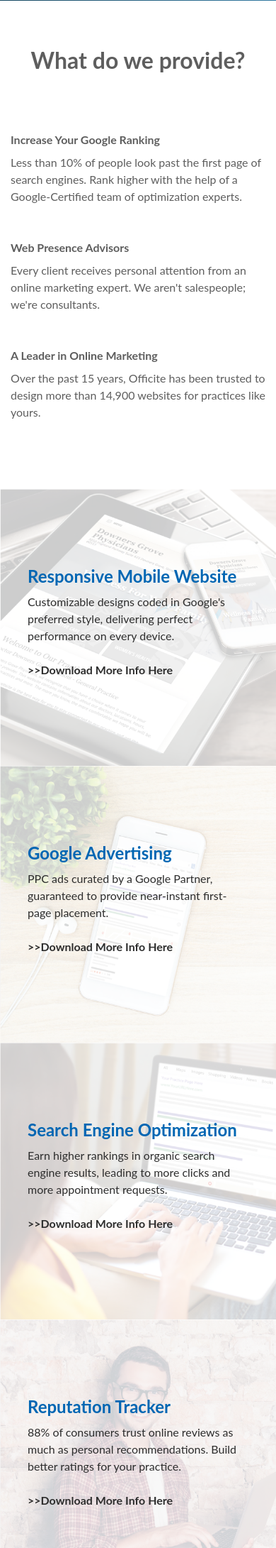
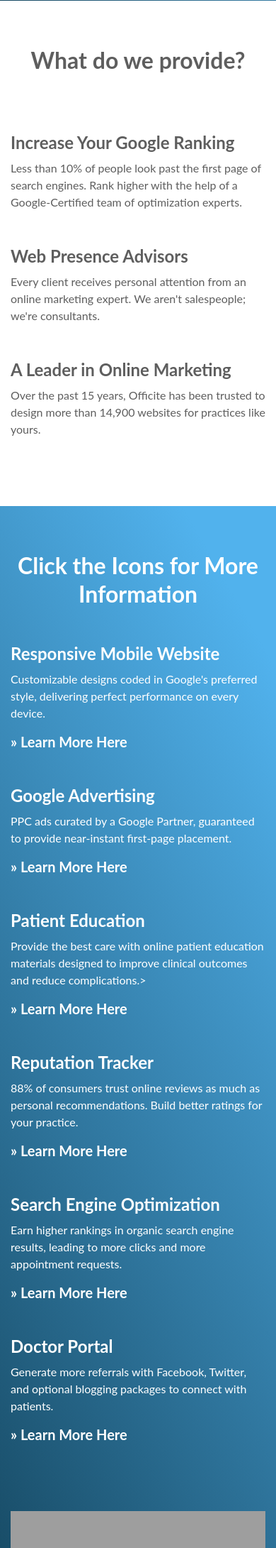
Before and after one commit to ProgrammingBishop/webAndEmailDevelopment, a PHP site: page /html/global.html in a window 390 px wide. Shown: the part 1177-3358 px from the top of the page at 71% size. Run offline with PHP 8.4, Linux system fonts and the light colour scheme; some libraries are stand-ins or nearby versions; grey boxes are pictures that could not be loaded.

Commit message:
Updated feature section

```diff
--- a/officiteLandingPage/css/designs.css
+++ b/officiteLandingPage/css/designs.css
@@ -5,7 +5,7 @@ Designs Styles
 */
 
 #designs {
-    margin: 5rem 0;
+    margin: 8rem 0 5rem  0;
 }
 
 .designs-out {
--- a/officiteLandingPage/css/downloads.css
+++ /dev/null
@@ -1,141 +0,0 @@
-/*
-===========
-Form Styles
-===========
-*/
-
-#downloads img {
-    max-width:  100%;
-    width:      100%;
-    transition: .3s;
-    opacity:    .2;
-    cursor:     pointer;
-}
-
-.downloadable {
-    padding: 0 !important;
-}
-
-.downloads-out {
-    opacity:    0;
-    transition: .3s;
-}
-
-.downloads-in {
-    opacity: 1;
-}
-
-#downloads .download-h4 {
-    font-size:   2rem;
-    line-height: 2.5rem;
-    font-weight: 700;
-    text-align:  left;
-    color:       #0066b3;
-}
-
-#downloads .download-p {
-    font-size:   1.5rem;
-    line-height: 2rem;
-    font-weight: 400;
-    text-align:  left;
-    color:       #2d2d2d;
-}
-
-#downloads img:hover {
-    opacity:    1;
-    transition: .3s;
-}
-
-#downloadable-container {
-    position:   relative;
-    text-align: center;
-    color:      #ffffff;
-}
-
-#downloads .centered {
-    position:          absolute;
-    top:               50%;
-    left:              50%;
-    -webkit-transform: translate(-50%, -50%);
-        -ms-transform: translate(-50%, -50%);
-            transform: translate(-50%, -50%);
-    color:             #00aad8;
-    text-decoration:   none;
-    width:             80%;
-}
-
-/*
-=============
-Media Queries
-=============
-*/
-
-@media (max-width: 1200px) {
-
-    #downloads .download-h4 {
-        font-size:   1.5rem;
-        line-height: 2rem;
-    }
-
-    #downloads .download-p {
-        font-size:   1rem;
-        line-height: 1.5rem;
-    }
-
-}
-
-@media (max-width: 992px) {
-
-    #downloads .download-h4 {
-        font-size:   2rem;
-        line-height: 2.5rem;
-    }
-
-    #downloads .download-p {
-        font-size:   1.5rem;
-        line-height: 2rem;
-    }
-
-}
-
-@media (max-width: 780px) {
-
-    #downloads .download-h4 {
-        font-size:   1.5rem;
-        line-height: 2rem;
-    }
-
-    #downloads .download-p {
-        font-size:   1rem;
-        line-height: 1.5rem;
-    }
-
-}
-
-@media (max-width: 575px) {
-
-    #downloads .download-h4 {
-        font-size:   2rem;
-        line-height: 2.5rem;
-    }
-
-    #downloads .download-p {
-        font-size:   1.5rem;
-        line-height: 2rem;
-    }
-
-}
-
-@media (max-width: 450px) {
-
-    #downloads .download-h4 {
-        font-size:   1.5rem;
-        line-height: 2rem;
-    }
-
-    #downloads .download-p {
-        font-size:   1rem;
-        line-height: 1.5rem;
-    }
-
-}
--- /dev/null
+++ b/officiteLandingPage/css/features.css
@@ -0,0 +1,110 @@
+/*
+===============
+Features Styles
+===============
+*/
+
+
+#features {
+    background:
+        linear-gradient(
+            240deg,
+            rgba(81, 178, 237, 1) 10%,
+            rgba(21,  71,  96, 1)
+        );
+    padding: 5rem 0;
+}
+
+.features-out {
+    opacity:    0;
+    transition: .3s;
+}
+
+.features-in {
+    opacity: 1;
+}
+
+.mobile-download {
+    display: none;
+}
+
+#features h2 {
+    text-align:  center;
+    margin:      0 0 2rem 0;
+    color:      #ffffff;
+}
+
+#features h4 {
+    text-align: center;
+    color:      #ffffff;
+}
+
+#features p {
+    color: #ffffff;
+}
+
+#features .feature-icon {
+    max-width:  30%;
+    margin:     1rem auto 2rem auto;
+    display:    block;
+    transition: .3s
+}
+
+#features .feature-icon:hover {
+    opacity:    .5;
+    transition: .3s;
+    cursor:     pointer;
+}
+
+#features #feature-phone {
+    max-width: 100%;
+    margin:    4rem 0 -10rem 0;
+}
+
+#features a {
+    text-decoration: none;
+}
+
+/*
+=============
+Media Queries
+=============
+*/
+
+@media (max-width: 992px) {
+
+    #features {
+        padding: 4rem 0;
+    }
+
+}
+
+@media (max-width: 767px) {
+
+    .feature {
+        margin: 1rem 0;
+    }
+
+    #features .feature-icon {
+        max-width: 90%;
+    }
+
+    #features h4 {
+        text-align: left;
+    }
+
+}
+
+@media (max-width: 576px) {
+
+    .mobile-download {
+        display:    block;
+        transition: .3s;
+    }
+
+    .mobile-download p {
+        font-size:   1.25rem;
+        font-weight: 700;
+    }
+
+}
--- a/officiteLandingPage/css/global.css
+++ b/officiteLandingPage/css/global.css
@@ -80,8 +80,8 @@ Media Queries
     }
 
     h4 {
-        font-size:   1rem;
-        line-height: 1.5rem;
+        font-size:   1.5rem;
+        line-height: 2rem;
     }
 
     p {
--- a/officiteLandingPage/html/global.html
+++ b/officiteLandingPage/html/global.html
@@ -32,7 +32,7 @@
         <link href="../css/form.css"       rel="stylesheet" />
         <link href="../css/designs.css"    rel="stylesheet" />
         <link href="../css/services.css"   rel="stylesheet" />
-        <link href="../css/downloads.css"   rel="stylesheet" />
+        <link href="../css/features.css"   rel="stylesheet" />
         <link href="../css/newsletter.css" rel="stylesheet" />
         <link href="../css/footer.css"     rel="stylesheet" />
     <!-- End Stylesheets -->
@@ -299,7 +299,7 @@
                     <div class="col-12 col-lg-4 service">
                         <div class="row">
                             <div class="col-3 col-lg-12 hidden-xs-down">
-                                <img src="../img/icons/service/responsive.png" alt="Responsive Design">
+                                <img src="https://s3.amazonaws.com/officite-eblast/2018-global/landingPage/icons/services/responsive.png" alt="Responsive Design">
                             </div>
 
                             <div class="col-12 col-sm-9 col-lg-12">
@@ -315,7 +315,7 @@
                     <div class="col-12 col-lg-4 service">
                         <div class="row">
                             <div class="col-3 col-lg-12 hidden-xs-down">
-                                <img src="../img/icons/service/seo.png" alt="Search Engine Optimization">
+                                <img src="https://s3.amazonaws.com/officite-eblast/2018-global/landingPage/icons/services/seo.png" alt="Search Engine Optimization">
                             </div>
 
                             <div class="col-12 col-sm-9 col-lg-12">
@@ -331,7 +331,7 @@
                     <div class="col-12 col-lg-4 service">
                         <div class="row">
                             <div class="col-3 col-lg-12 hidden-xs-down">
-                                <img src="../img/icons/service/collaboration.png" alt="Collaboration">
+                                <img src="https://s3.amazonaws.com/officite-eblast/2018-global/landingPage/icons/services/collaboration.png" alt="Collaboration">
                             </div>
 
                             <div class="col-12 col-sm-9 col-lg-12">
@@ -349,98 +349,159 @@
     <!-- End Services -->
 
 
-    <!-- Downloads -->
-        <section id="downloads" name="downloads">
-            <div class="container-fluid">
-                <div class="row downloads-out">
+    <!-- Features -->
+        <section id="features" name="features">
+            <div class="container">
+                <h2 id="features-h2">Click the Icons for More Information</h2>
 
-                <!-- Download 1 -->
-                    <div class="col-12 col-sm-6 col-lg-4 downloadable" id="downloadable-01">
-                        <a href="../pdf/PremiumWebsite.pdf" download>
-                            <img src="../img/downloadImages/responsiveWebsite.jpg" alt="Responsive Mobile Website">
+            <!-- Features -->
+                <div class="row align-items-start justify-content-center features-out">
 
-                            <div class="centered" name="downloadable-01">
-                                <h4 class="download-h4">Responsive Mobile Website</h4>
+                <!-- Feature 1 -->
+                    <div class="col-12 col-md-6 col-lg-4 feature">
+                        <div class="row">
+                            <div class="col-3 col-md-12 hidden-xs-down">
+                                <a href="https://s3.amazonaws.com/officite-eblast/2018-global/landingPage/pdf/PremiumWebsite.pdf" target="_blank">
+                                    <img src="../img/icons/white/feature-01.png" alt="Product Icon" class="feature-icon">
+                                </a>
+                            </div>
 
-                                <p class="download-p">Customizable designs coded in Google&#39;s preferred style, delivering perfect performance on every device.<br /><br /><b>&#62;&#62;Download More Info Here</b></p>
+                            <div class="col-12 col-sm-9 col-md-12">
+                                <h4>Responsive Mobile Website</h4>
+
+                                <p>Customizable designs coded in Google&#39;s preferred style, delivering perfect performance on every device.</p>
+
+                                <a href="https://s3.amazonaws.com/officite-eblast/2018-global/landingPage/pdf/PremiumWebsite.pdf" target="_blank" class="mobile-download">
+                                    <p>&raquo; Learn More Here</p>
+                                </a>
                             </div>
-                        </a>
+                        </div>
                     </div>
-                <!-- End Download 1 -->
+                <!-- End Feature 1 -->
 
-                <!-- Download 2 -->
-                    <div class="col-12 col-sm-6 col-lg-4 downloadable" id="downloadable-02">
-                        <a href="../pdf/googleAdvertising.pdf" download>
-                            <img src="../img/downloadImages/googleAdvertising.jpg" alt="Google Advertising">
+                <!-- Feature 2 -->
+                    <div class="col-12 col-md-6 col-lg-4 feature">
+                        <div class="row">
+                            <div class="col-3 col-md-12 hidden-xs-down">
+                                <a href="https://s3.amazonaws.com/officite-eblast/2018-global/landingPage/pdf/googleAdvertising.pdf" target="_blank">
+                                    <img src="../img/icons/white/feature-02.png" alt="Product Icon" class="feature-icon">
+                                </a>
+                            </div>
 
-                            <div class="centered" name="downloadable-02">
-                                <h4 class="download-h4">Google Advertising</h4>
+                            <div class="col-12 col-sm-9 col-md-12">
+                                <h4>Google Advertising</h4>
 
-                                <p class="download-p">PPC ads curated by a Google Partner, guaranteed to provide near&#45;instant first&#45;page placement.<br /><br /><b>&#62;&#62;Download More Info Here</b></p>
+                                <p>PPC ads curated by a Google Partner, guaranteed to provide near&#45;instant first&#45;page placement.</p>
+
+                                <a href="https://s3.amazonaws.com/officite-eblast/2018-global/landingPage/pdf/googleAdvertising.pdf" target="_blank" class="mobile-download">
+                                    <p>&raquo; Learn More Here</p>
+                                </a>
                             </div>
-                        </a>
+                        </div>
                     </div>
-                <!-- End Download 2 -->
+                <!-- End Feature 2 -->
 
-                <!-- Download 3 -->
-                    <div class="col-12 col-sm-6 col-lg-4 downloadable" id="downloadable-03">
-                        <a href="../pdf/SEO.pdf" download>
-                            <img src="../img/downloadImages/searchOptimization.jpg" alt="Search Engine Optimization">
+                <!-- Feature 3 -->
+                    <div class="col-12 col-md-6 col-lg-4 feature">
+                        <div class="row">
+                            <div class="col-3 col-md-12 hidden-xs-down">
+                                <a href="https://www.officite.com/downloads/patient-education/" target="_blank" class="patient__pdf">
+                                    <img src="../img/icons/white/feature-03.png" alt="Product Icon" class="feature-icon">
+                                </a>
+                            </div>
 
-                            <div class="centered" name="downloadable-03">
-                                <h4 class="download-h4">Search Engine Optimization</h4>
+                            <div class="col-12 col-sm-9 col-md-12">
+                                <h4 id="patient__ed__title">Patient Education</h4>
 
-                                <p class="download-p">Earn higher rankings in organic search engine results, leading to more clicks and more appointment requests.<br /><br /><b>&#62;&#62;Download More Info Here</b></p>
+                                <p id="patient__ed__description">Provide the best care with online patient education materials designed to improve clinical outcomes and reduce complications.></p>
+
+                                <a href="https://www.officite.com/downloads/patient-education/" target="_blank" class="patient__pdf mobile-download">
+                                    <p>&raquo; Learn More Here</p>
+                                </a>
                             </div>
-                        </a>
+                        </div>
                     </div>
-                <!-- End Download 3 -->
+                <!-- End Feature 3 -->
 
-                <!-- Download 4 -->
-                    <div class="col-12 col-sm-6 col-lg-4 downloadable" id="downloadable-04">
-                        <a href="../pdf/ReputationTracker.pdf" download>
-                            <img src="../img/downloadImages/reputationTracking.jpg" alt="Reputation Tracker">
+                <!-- Feature 4 -->
+                    <div class="col-12 col-md-6 col-lg-4 feature">
+                        <div class="row">
+                            <div class="col-3 col-md-12 hidden-xs-down">
+                                <a href="https://s3.amazonaws.com/officite-eblast/2018-global/landingPage/pdf/ReputationTracker.pdf" target="_blank">
+                                    <img src="../img/icons/white/feature-04.png" alt="Product Icon" class="feature-icon">
+                                </a>
+                            </div>
 
-                            <div class="centered" name="downloadable-04">
-                                <h4 class="download-h4">Reputation Tracker</h4>
+                            <div class="col-12 col-sm-9 col-md-12">
+                                <h4>Reputation Tracker</h4>
 
-                                <p class="download-p">88&#37; of consumers trust online reviews as much as personal recommendations. Build better ratings for your practice.<br /><br /><b>&#62;&#62;Download More Info Here</b></p>
+                                <p>88&#37; of consumers trust online reviews as much as personal recommendations. Build better ratings for your practice.</p>
+
+                                <a href="https://s3.amazonaws.com/officite-eblast/2018-global/landingPage/pdf/ReputationTracker.pdf" target="_blank" class="mobile-download">
+                                    <p>&raquo; Learn More Here</p>
+                                </a>
                             </div>
-                        </a>
+                        </div>
                     </div>
-                <!-- End Download 4 -->
+                <!-- End Feature 4 -->
 
-                <!-- Download 5 -->
-                    <div class="col-12 col-sm-6 col-lg-4 downloadable" id="downloadable-05">
-                        <a href="https://www.officite.com/downloads/doctor-portal/" target="_blank" id="social__pdf">
-                            <img src="../img/downloadImages/socialMedia.jpg" alt="Social Media">
+                <!-- Feature 5 -->
+                    <div class="col-12 col-md-6 col-lg-4 feature">
+                        <div class="row">
+                            <div class="col-3 col-md-12 hidden-xs-down">
+                                <a href="https://s3.amazonaws.com/officite-eblast/2018-global/landingPage/pdf/SEO.pdf" target="_blank">
+                                    <img src="../img/icons/white/feature-05.png" alt="Product Icon" class="feature-icon">
+                                </a>
+                            </div>
 
-                            <div class="centered" name="downloadable-05">
-                                <h4 class="download-h4" id="social__title">Doctor Portal</h4>
+                            <div class="col-12 col-sm-9 col-md-12">
+                                <h4>Search Engine Optimization</h4>
 
-                                <p class="download-p" id="social__description">Generate more referrals with Facebook, Twitter, and optional blogging packages to connect with patients.<br /><br /><b>&#62;&#62;Click Here for More Info</b></p>
+                                <p>Earn higher rankings in organic search engine results, leading to more clicks and more appointment requests.</p>
+
+                                <a href="https://s3.amazonaws.com/officite-eblast/2018-global/landingPage/pdf/SEO.pdf" target="_blank" class="mobile-download">
+                                    <p>&raquo; Learn More Here</p>
+                                </a>
                             </div>
-                        </a>
+                        </div>
                     </div>
-                <!-- End Download 5 -->
+                <!-- End Feature 5 -->
 
-                <!-- Download 6 -->
-                    <div class="col-12 col-sm-6 col-lg-4 downloadable" id="downloadable-06">
-                        <a href="https://www.officite.com/downloads/patient-education/" target="_blank" id="patient__pdf">
-                            <img src="../img/downloadImages/patientEducation.jpg" alt="Patient Education">
+                <!-- Feature 6 -->
+                    <div class="col-12 col-md-6 col-lg-4 feature">
+                        <div class="row">
+                            <div class="col-3 col-md-12 hidden-xs-down">
+                                <a href="https://www.officite.com/downloads/doctor-portal/" target="_blank" class="social__pdf">
+                                    <img src="../img/icons/white/feature-06.png" alt="Product Icon" class="feature-icon">
+                                </a>
+                            </div>
 
-                            <div class="centered" name="downloadable-06">
-                                <h4 class="download-h4" id="patient__ed__title">Patient Education</h4>
+                            <div class="col-12 col-sm-9 col-md-12">
+                                <h4 id="social__title">Doctor Portal</h4>
 
-                                <p class="download-p" id="patient__ed__description">Provide the best care with online patient education materials designed to improve clinical outcomes and reduce complications.<br /><br /><b>&#62;&#62;Click Here for More Info</b></p>
+                                <p id="social__description">Generate more referrals with Facebook, Twitter, and optional blogging packages to connect with patients.</p>
+
+                                <a href="https://www.officite.com/downloads/doctor-portal/" target="_blank" class="social__pdf mobile-download">
+                                    <p>&raquo; Learn More Here</p>
+                                </a>
                             </div>
-                        </a>
+                        </div>
                     </div>
-                <!-- End Download 6 -->
+                <!-- End Feature 6 -->
+
                 </div>
+
+            <!-- Feature Image -->
+                <div class="row justify-content-center">
+                    <div class="col-12 col-lg-8 col-md-10">
+                        <img src="https://s3.amazonaws.com/officite-eblast/2018-global/landingPage/screenshots/medical/medicalPhone.png" alt="" id="feature-phone">
+                    </div>
+                </div>
+            <!-- End Feature Image -->
+
             </div>
         </section>
-    <!-- End Downloads -->
+    <!-- End Features -->
 
 
     <!-- Designs -->
```
Also changed, not shown: other parts of officiteLandingPage/html/global.html (+17 -17 lines), officiteLandingPage/js/gallery.js (+14 -14 lines), officiteLandingPage/js/ui/dynamicText.js (added, +16 -0 lines), officiteLandingPage/js/ui/hiddenDescription.js (deleted, +0 -11 lines), officiteLandingPage/js/ui/waypoints.js (+4 -3 lines).
